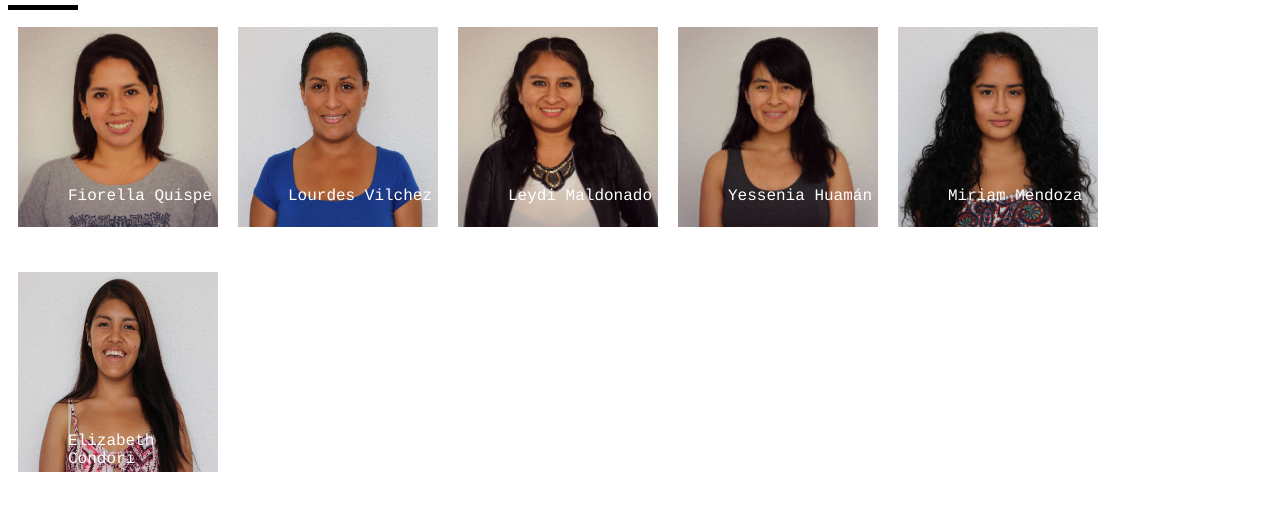
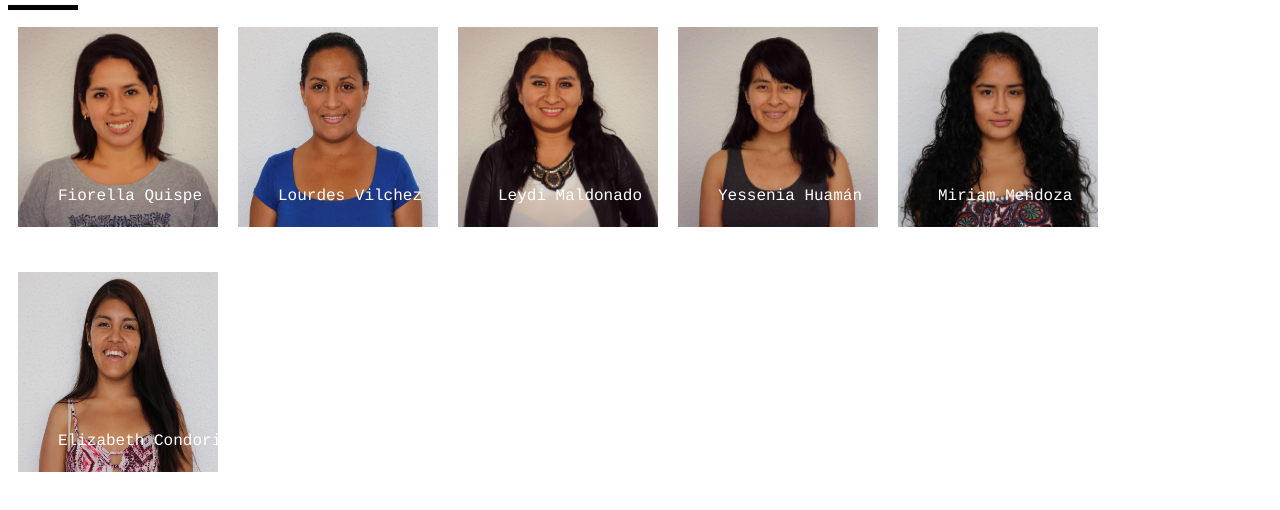
Before and after one commit to Fiorellacr24/NuestrasCoders, a plain HTML site: page index.html in a window 1280 px wide. Shown: the part 38-548 px from the top of the page. Drawn offline with Linux system fonts and the light colour scheme.

Commit message:
changesv2

```diff
--- a/assets/css/main.css
+++ b/assets/css/main.css
@@ -30,7 +30,7 @@ hr{
 .texto{
 	position: absolute;
 	color: white;
-	left: 60px;
+	left: 50px;
 	top: 170px;
 }
 
```
